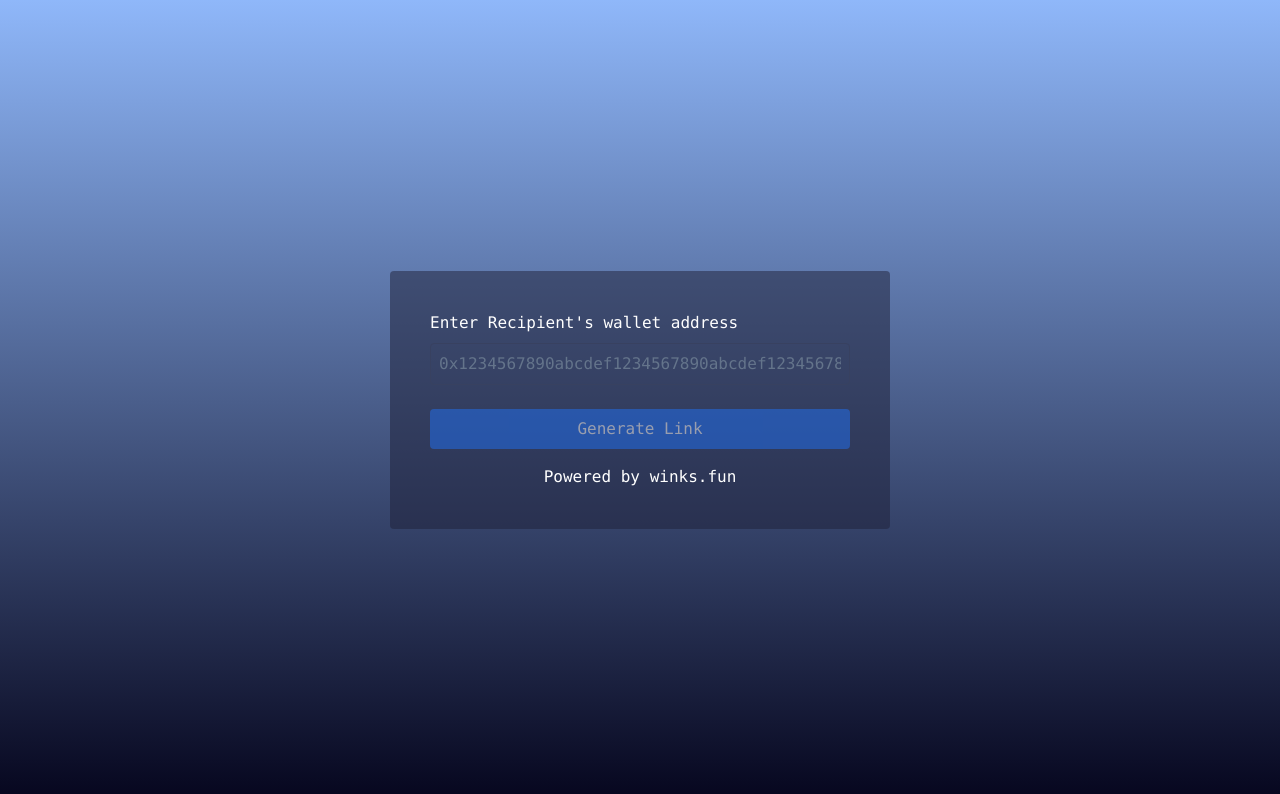
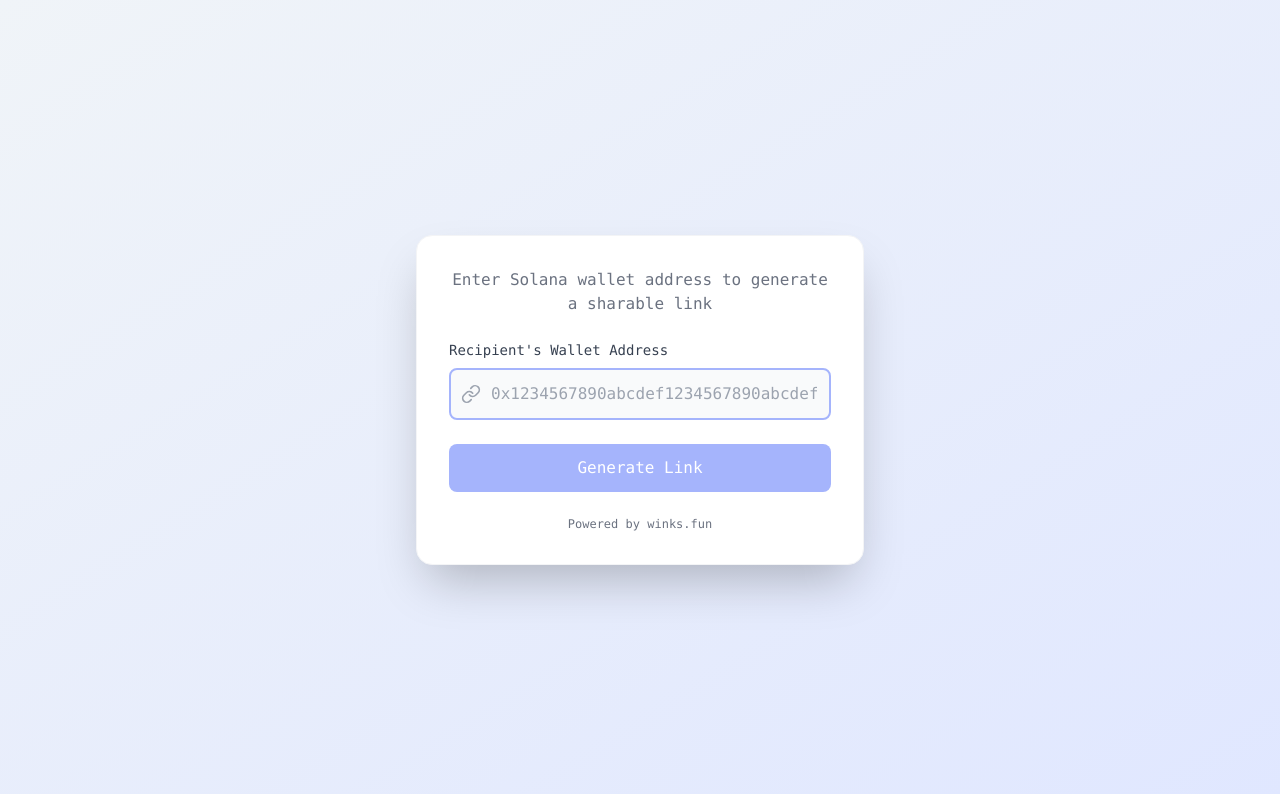
Before and after one commit to vishalmet/SolanaSwap.winks, a Next.js app: page / in a window 1280 px wide. Shown: the top 794 px of the page. Built offline with nearby package versions, Linux system fonts and the light colour scheme.

Commit message:
solana ui aesthetics

```diff
--- a/app/(home)/page.js
+++ b/app/(home)/page.js
@@ -1,4 +1,5 @@
 "use client";
+import { Copy, Link } from "lucide-react";
 import { useState } from "react";
 
 export default function Home() {
@@ -27,9 +28,16 @@ export default function Home() {
 
   const generateLink = () => {
     if (!address || !isValidAddress) return;
-    const link = `https://donate-dynamic.vercel.app/wink/${address}`;
+
+    const baseUrl =
+      typeof window !== "undefined" && window.location.hostname === "localhost"
+        ? "http://localhost:3000"
+        : "https://donate-dynamic.vercel.app";
+
+    const link = `${baseUrl}/wink/${address}`;
     setGeneratedLink(link);
   };
+
 
   const copyToClipboard = async () => {
     if (generatedLink) {
@@ -43,28 +51,41 @@ export default function Home() {
   };
 
   return (
-    <div className="min-h-screen bg-gradient-to-t from-customStart to-customEnd/50 font-mono text-white">
-      <div className="flex justify-center items-center min-h-screen max-w-[500px] mx-auto">
-        <div className="bg-customGrayFill/50 h-fit rounded w-full p-10">
+    <div className="min-h-screen bg-gradient-to-br from-[#f0f4f8] to-[#e0e7ff] text-gray-800 flex items-center justify-center p-4 font-mono">
+      <div className="bg-white shadow-2xl rounded-2xl w-full max-w-md p-8 space-y-6 border border-gray-100">
+        <div className="text-center">
+          {/* <h2 className="text-2xl font-bold text-indigo-600 mb-2">Link Generator</h2> */}
+          <p className="text-gray-500">Enter Solana wallet address to generate a sharable link</p>
+        </div>
+
         <div>
-            Enter Recipient's wallet address
+          <label className="block text-sm font-medium text-gray-700 mb-2">
+            Recipient's Wallet Address
+          </label>
+          <div className="relative">
             <input
-              className={`w-full p-2 bg-transparent border ${
-                !isValidAddress ? 'border-red-500' : 'border-customGrayStroke'
-              } placeholder-slate-500 mt-2 rounded`}
+              className={`w-full p-3 pl-10 border-2 rounded-lg bg-gray-50 focus:outline-none ${
+                !isValidAddress ? 'border-red-500' : 'border-indigo-300 focus:border-indigo-500'
+              }`}
               placeholder="0x1234567890abcdef1234567890abcdef12345678"
               value={address}
               onChange={handleAddressChange}
+              prefix={<Link className="text-gray-400 absolute left-3 top-1/2 -translate-y-1/2" size={20} />}
             />
-            {!isValidAddress && (
-              <p className="text-red-500 text-sm mt-1">
+            <Link className="text-gray-400 absolute left-3 top-1/2 -translate-y-1/2" size={20} />
+          </div>
+          {!isValidAddress && address && (
+            <p className="text-red-500 text-xs mt-1">
               Please enter a valid Ethereum address
             </p>
           )}
         </div>
+
         <button
-            className={`bg-customButtonStroke p-2 w-full mt-6 rounded ${
-              !address || !isValidAddress ? 'opacity-50 cursor-not-allowed' : ''
+          className={`w-full py-3 rounded-lg text-white transition-all duration-300 ${
+            !address || !isValidAddress
+              ? 'bg-indigo-300 cursor-not-allowed'
+              : 'bg-indigo-600 hover:bg-indigo-700 active:scale-95'
           }`}
           onClick={generateLink}
           disabled={!address || !isValidAddress}
@@ -73,20 +94,20 @@ export default function Home() {
         </button>
 
         {generatedLink && (
-            <div className="mt-4">
-              <div className="bg-black/20 p-2 rounded break-all">
-                {generatedLink}
-              </div>
+          <div className="space-y-4">
+            <div className="bg-gray-100 p-3 rounded-lg break-all text-sm flex items-center justify-between">
+              <span className="truncate mr-2">{generatedLink}</span>
               <button
-                className="bg-customButtonStroke p-2 w-full mt-2 rounded"
                 onClick={copyToClipboard}
+                className="text-indigo-600 hover:text-indigo-800 transition-colors"
               >
-                Copy Link
+                <Copy size={20} />
               </button>
             </div>
+          </div>
         )}
-          <p className="text-center pt-4">Powered by winks.fun</p>
-        </div>
+
+        <p className="text-center text-xs text-gray-500">Powered by winks.fun</p>
       </div>
     </div>
   );
```
Lines whose indentation alone changed are shown as unchanged.
